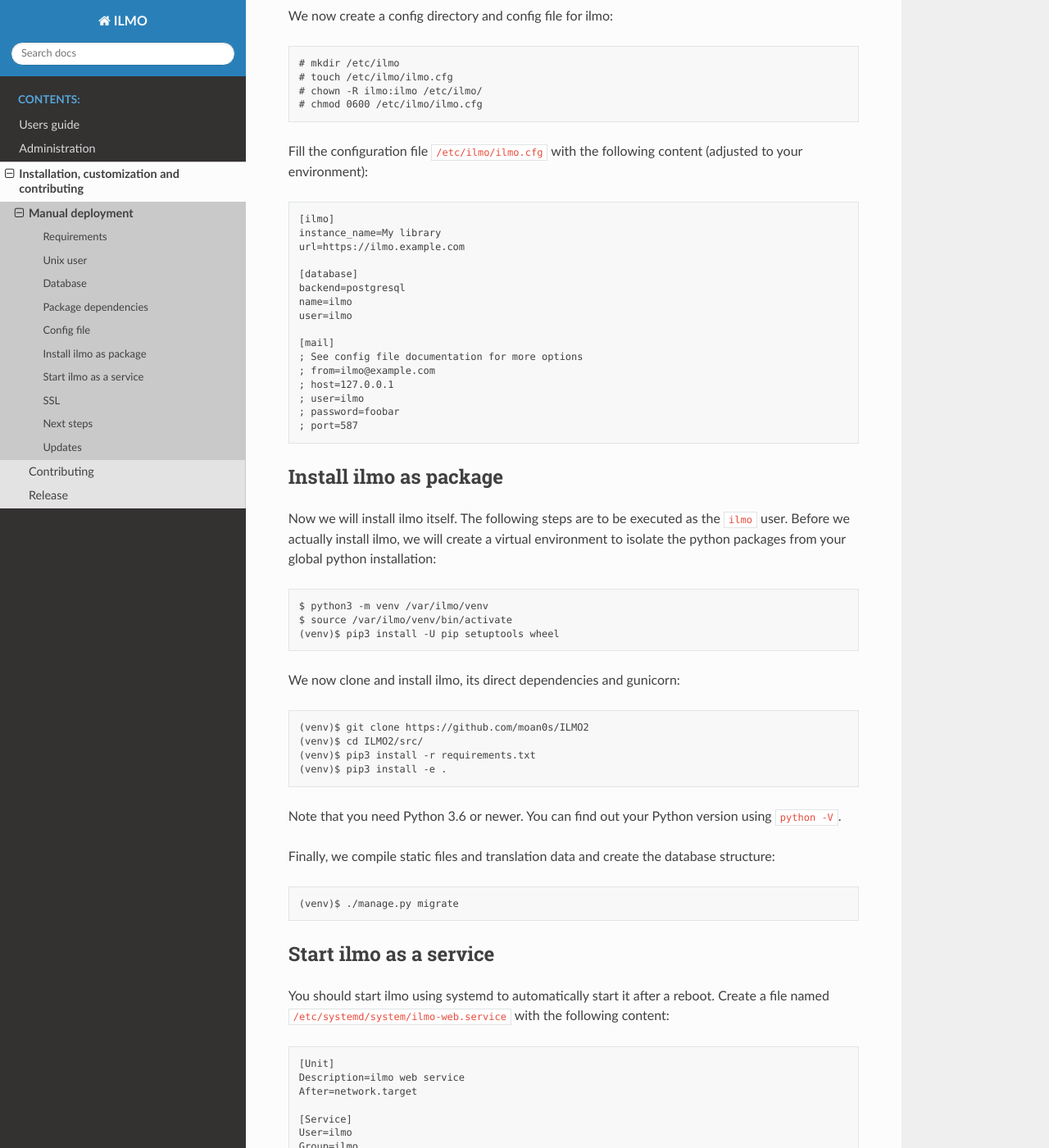
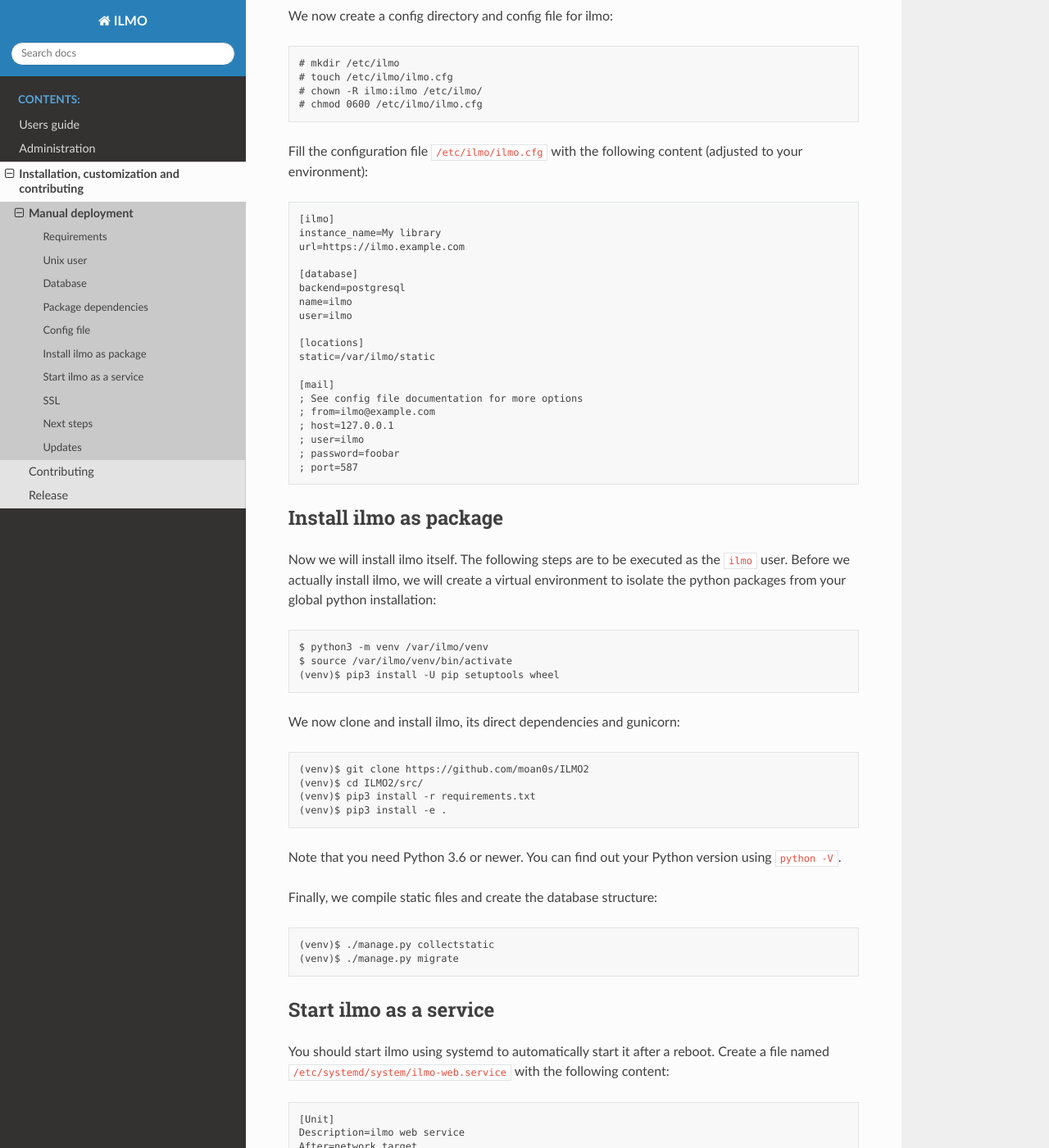
Before and after one commit to moan0s/ILMO2, a Sphinx documentation site: the page built from docs/dev/deployment.rst, in a window 1280 px wide and 1400 px high, scrolled down 1827 px. Shown: the whole window at 82% size. Built offline with Sphinx 7.4.7 and the Read the Docs theme 2.0.0, drawn with Linux system fonts in a browser that asks for light colours.

Commit message:
Add static root to settings and add instructions

```diff
--- a/docs/dev/deployment.rst
+++ b/docs/dev/deployment.rst
@@ -84,6 +84,9 @@
     name=ilmo
     user=ilmo
 
+    [locations]
+    static=/var/ilmo/static
+
     [mail]
     ; See config file documentation for more options
     ; from=ilmo@example.com
@@ -113,8 +116,9 @@
 
 Note that you need Python 3.6 or newer. You can find out your Python version using ``python -V``.
 
-Finally, we compile static files and translation data and create the database structure::
+Finally, we compile static files and create the database structure::
 
+    (venv)$ ./manage.py collectstatic
     (venv)$ ./manage.py migrate
 
 
```
Also changed, not shown: 1 other file.
